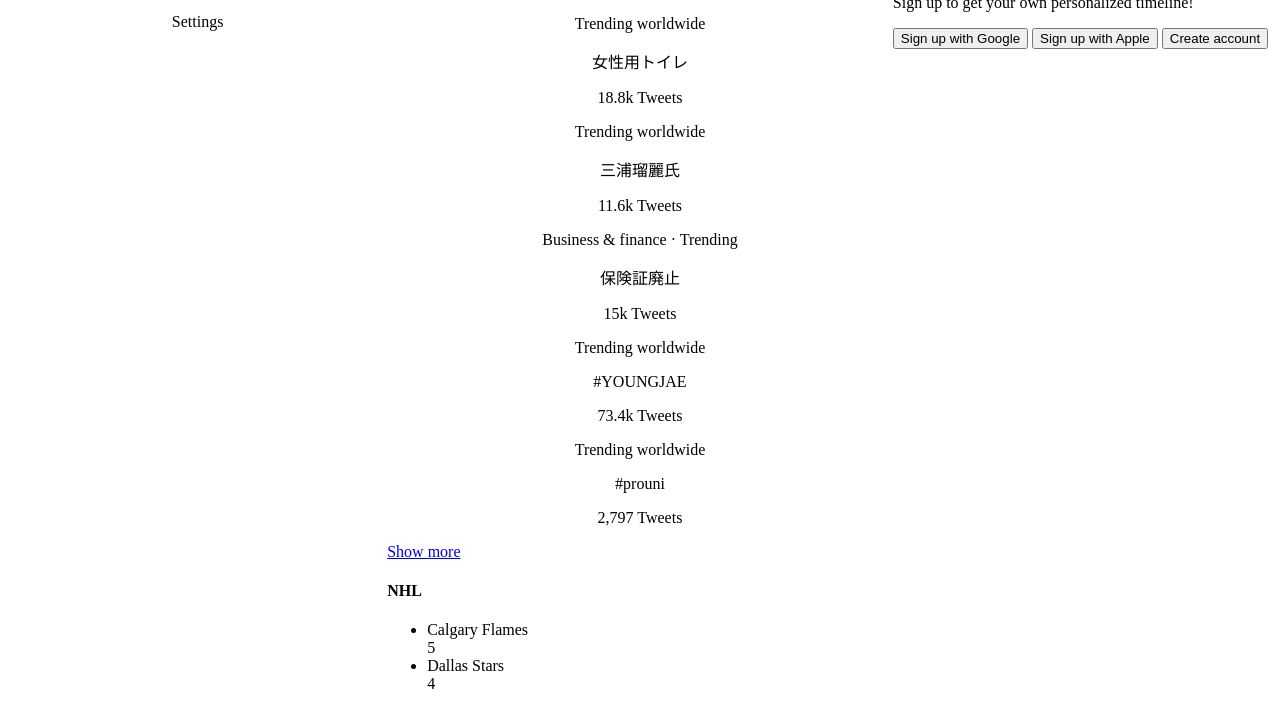
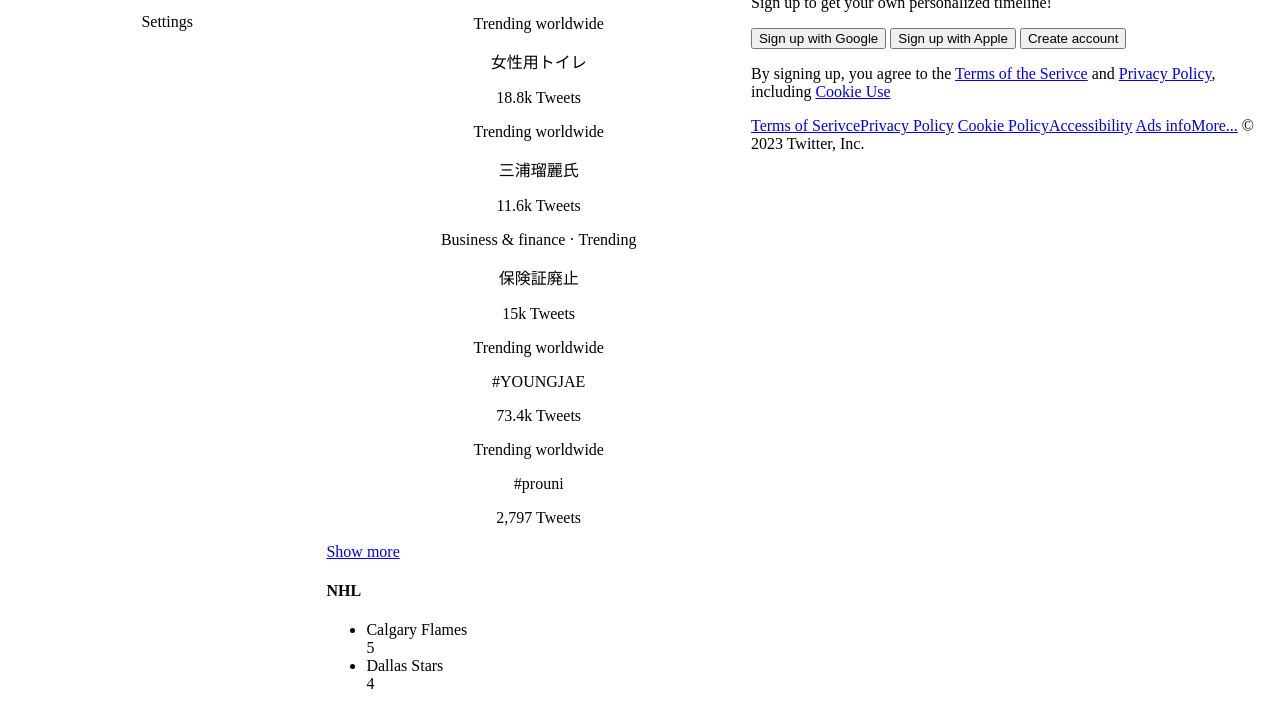
Before and after one commit to Mishansavy/twitter, a plain HTML site: page codes/index.html in a window 1280 px wide. Shown: the part 81-800 px from the top of the page. Drawn offline with Linux system fonts and the light colour scheme.

Commit message:
Changes to be committed: 	modified:   codes/index.html

```diff
--- a/codes/index.html
+++ b/codes/index.html
@@ -71,6 +71,16 @@
         <button>Sign up with Google</button>
         <button>Sign up with Apple</button>
         <button>Create account</button>
+        <span class="terms-privacy-cookies">
+          <p>By signing up, you agree to the <a href="#">Terms of the Serivce</a>
+          and <a href="#">Privacy Policy</a>, including <a href="#">Cookie Use</a> </p>
+        </span>
+        <span class="ads-more-inc">
+         <p> <a href="#">Terms of Serivce</a><a href="#">Privacy Policy</a>
+          <a href="#">Cookie Policy</a><a href="#">Accessibility</a>
+          <a href="#">Ads info</a><a href="#">More...</a> © 2023 Twitter, Inc.
+
+        </span>
       </div>
     </div>
   </body>
```
